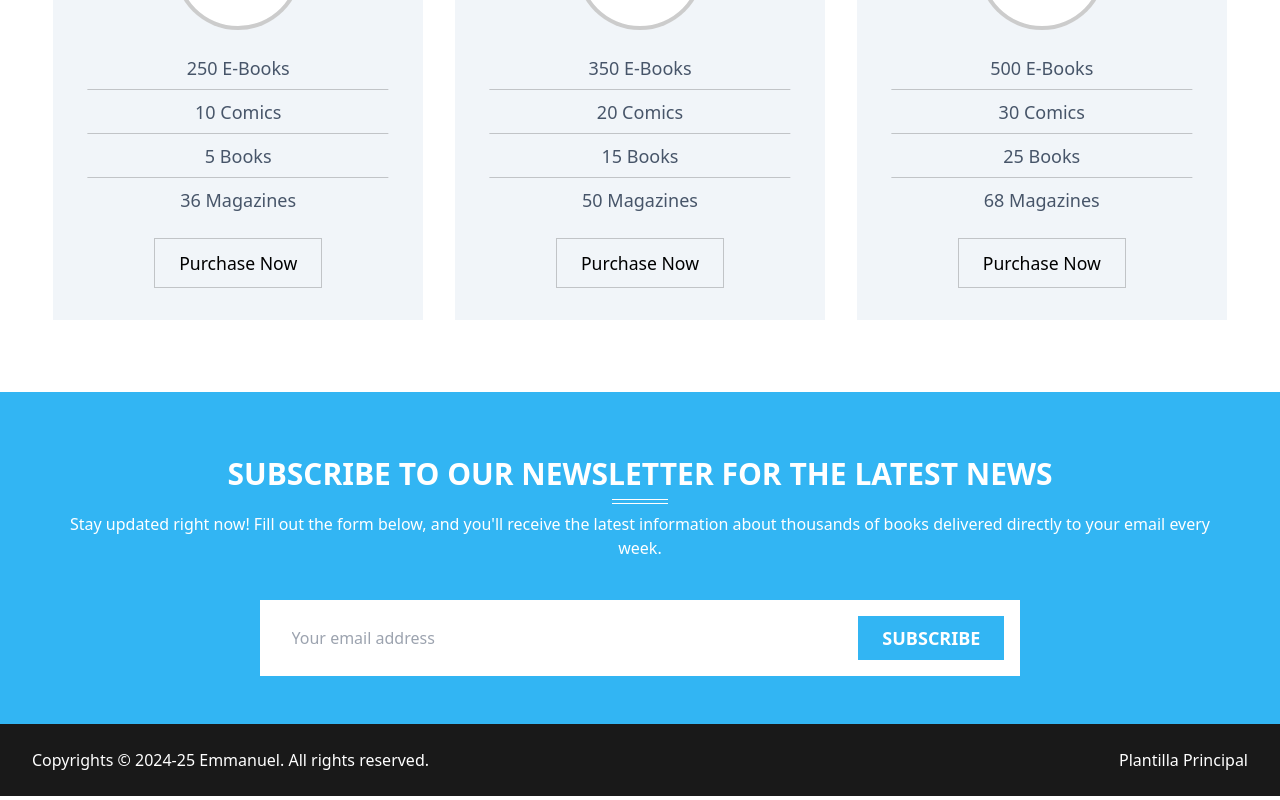
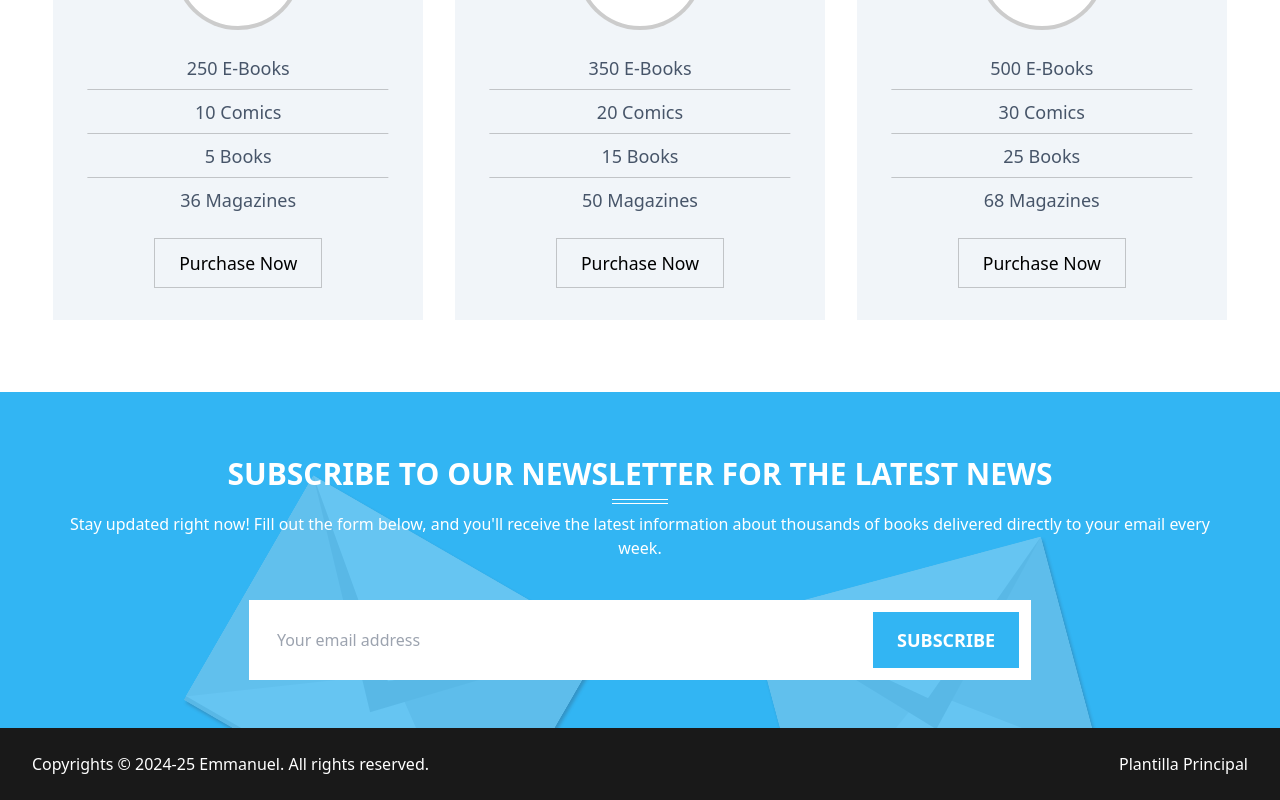
Before and after one commit to emmanuel-cruz-dev/literarium, a React (Vite) app: page / in a window 1280 px wide. Shown: the part 6678-7478 px from the top of the page. Built offline with nearby package versions, Linux system fonts and the light colour scheme.

Commit message:
estructura y estilos seccion Newsletter

```diff
--- a/src/components/Newsletter.tsx
+++ b/src/components/Newsletter.tsx
@@ -1,7 +1,7 @@
 const Newsletter = () => {
   return (
     <section className="newsletter background-accent__item" id="newsletter">
-      <article className="flex flex-col gap-6 w-11/12 mx-auto py-12 px-4">
+      <article className="flex flex-col gap-6 w-11/12 mx-auto py-12">
         <div className="flex flex-col gap-4 justify-center items-center text-center py-4">
           <h2 className="uppercase font-bold text-3xl text-white section__title gift__title">
             Subscribe to our Newsletter for the Latest News
@@ -12,12 +12,12 @@ const Newsletter = () => {
             to your email every week.
           </p>
         </div>
-        <article className="flex w-2/3 items-center mx-auto py-12 lg:py-4 bg-white text-white">
-          <form className="flex w-full px-4">
+        <article className="flex w-full lg:w-2/3 p-3 items-center mx-auto bg-white text-white">
+          <form className="flex w-full">
             <input
               type="email"
               placeholder="Your email address"
-              className="w-5/6 p-4 py-2 rounded-xs"
+              className="w-5/6 lg:p-4 py-2 rounded-xs"
             />
             <button className="background-accent__item text-lg uppercase font-bold py-2 px-6 rounded-xs hover:bg-black transition-colors duration-300 ease-in-out">
               Subscribe
--- a/src/styles/App.css
+++ b/src/styles/App.css
@@ -519,6 +519,11 @@ body {
 /***************************************
  *             Fin: Gift               *
  ***************************************/
+
+/***************************************
+ *       Inicio: Price Package         *
+ ***************************************/
+
 .price-card-container {
   position: relative;
   overflow: hidden;
@@ -605,3 +610,27 @@ body {
   bottom: -8px;
   background-color: var(--background-dark-fade);
 }
+
+/***************************************
+ *         Fin: Price Package           *
+ ***************************************/
+
+/***************************************
+ *         Inicio: Newsletter          *
+ ***************************************/
+
+.newsletter {
+  background-image: url("../assets/images/newsletter-bg.png");
+  background-size: auto;
+  background-position: bottom center;
+  background-repeat: no-repeat;
+}
+
+.newsletter input {
+  color: var(--secondary-color);
+  outline: none;
+}
+
+/***************************************
+ *          Fin: Newsletter            *
+ ***************************************/
```
Also changed, not shown: src/assets/images/newsletter-bg.png (added).
